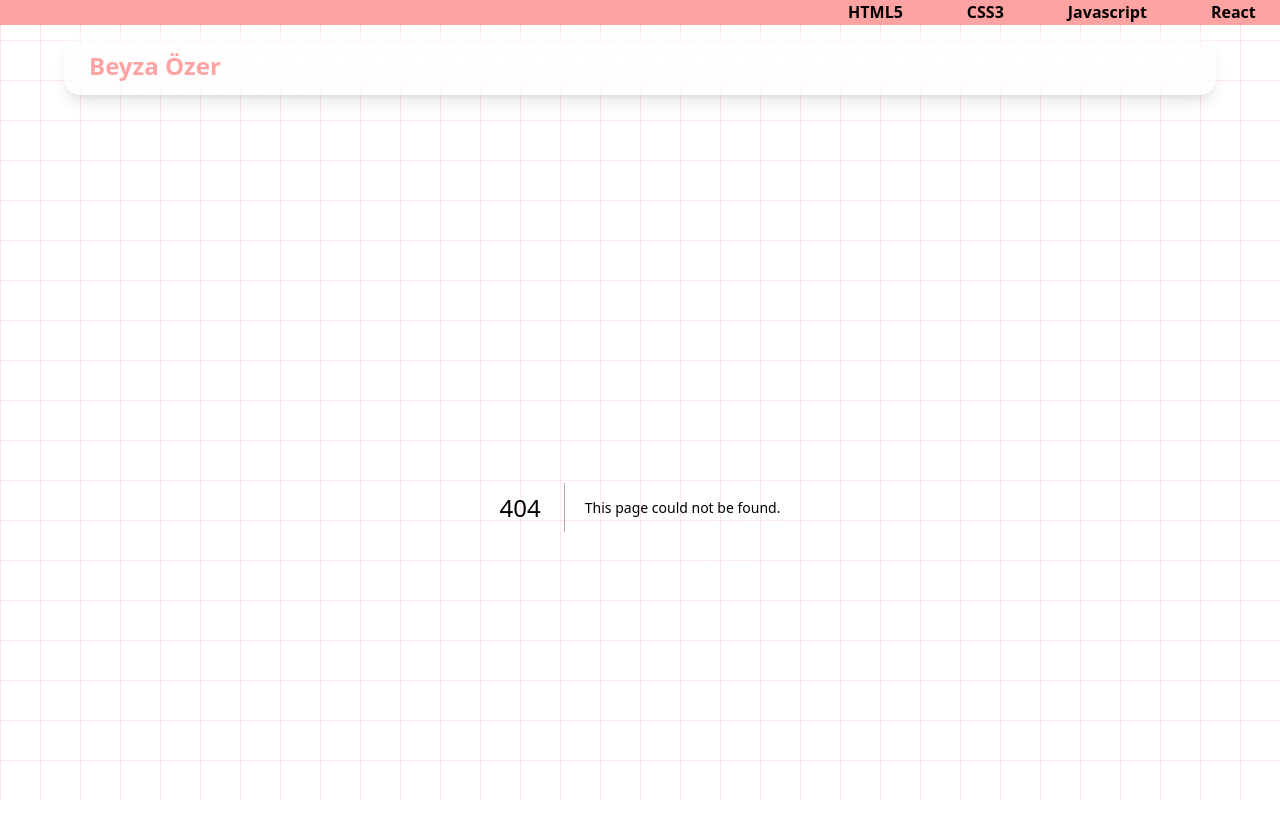
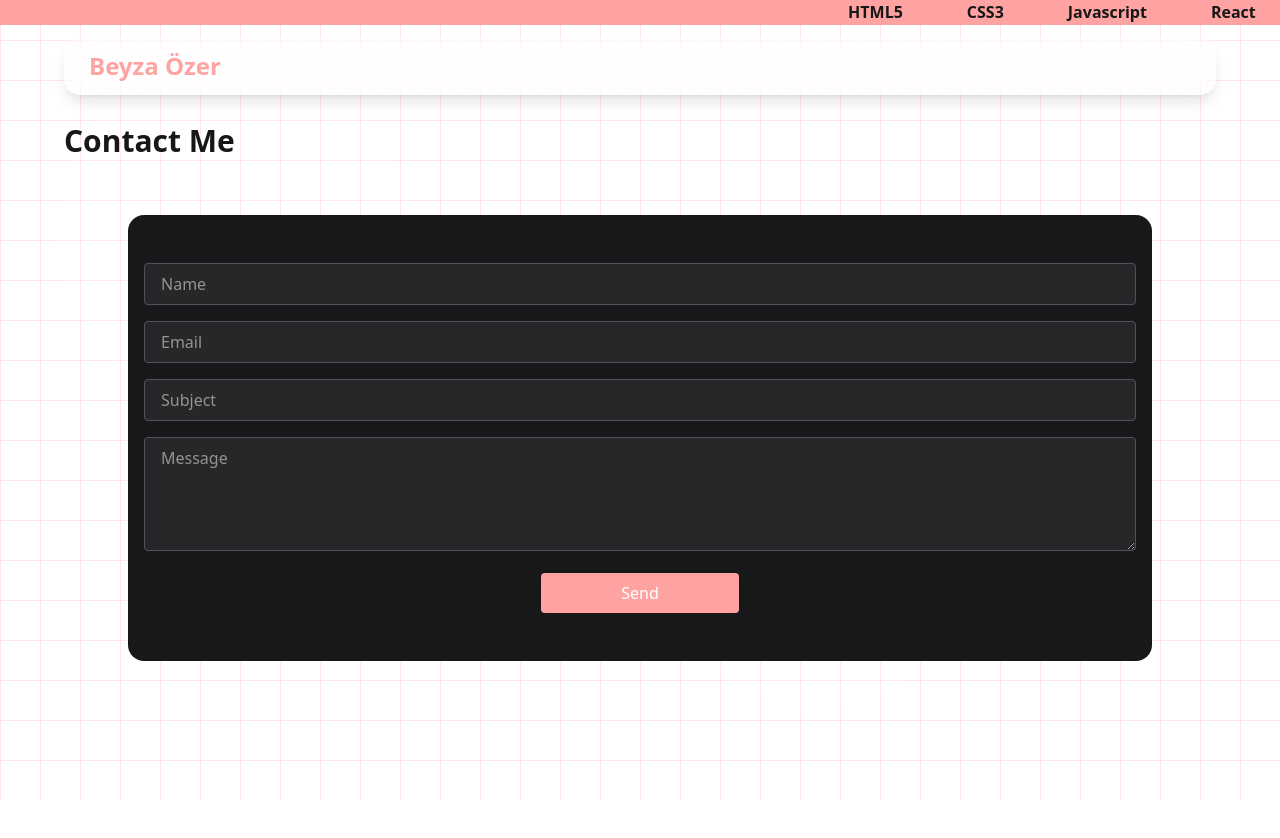
Before and after one commit to beeyzaozer/personal-portfolio, a Next.js app in the folder personal-portfolio/: page /contact-me in a window 1280 px wide. Before the commit this address had no page. Shown: the top 838 px of the page. Built offline with nearby package versions, Linux system fonts and the light colour scheme.

Commit message:
feat: added contact form

```diff
--- a/personal-portfolio/app/about/page.tsx
+++ b/personal-portfolio/app/about/page.tsx
@@ -1,8 +1,32 @@
+import Chips from '@/components/Chips'
 import React from 'react'
 
 function AboutMe() {
   return (
-    <div>AboutMe</div>
+    <div className='max-w-6xl mx-auto mt-12'>
+      <h1 className='text-red-300 md:text-3xl text-2xl font-extrabold mb-4'>Hakkımda</h1>
+      <p className='bg-zinc-900 p-4 rounded-2xl background-blur-md border border-red-200'>Lorem ipsum dolor, sit amet consectetur adipisicing elit. Aspernatur iure atque blanditiis sint magni animi accusamus consequuntur? Iure esse, dicta doloribus beatae distinctio fugit commodi, id veniam ratione repellat suscipit!</p>
+      <h1 className='text-red-300 font-extrabold mb-4 mt-12 md:text-3xl text-2xl'>Kullandığım Teknolojiler</h1>
+      <div className='grid grid-col-1 sm:grid-cols-2 gap-4'>
+        <div className='flex flex-wrap items-center jusitfy-between gap-2 bg-zinc-900 p-4 rounded-2xl background-blur-md border border-red-200'>
+          <Chips />
+          <Chips />
+          <Chips />
+          <Chips />
+          <Chips />
+          <Chips />
+          <Chips />
+        </div>
+        <div className='flex flex-wrap items-center jusitfy-between gap-2 bg-zinc-900 p-4 rounded-2xl background-blur-md border border-red-200'>
+          <Chips />
+          <Chips />
+          <Chips />
+          <Chips />
+          <Chips />
+          <Chips />
+        </div>
+      </div>
+    </div>
   )
 }
 
--- a/personal-portfolio/app/connect-me/page.tsx
+++ /dev/null
@@ -1,7 +0,0 @@
-function ConnectMe() {
-  return (
-    <div>ConnectMe</div>
-  )
-}
-
-export default ConnectMe
--- /dev/null
+++ b/personal-portfolio/app/contact-me/page.tsx
@@ -0,0 +1,96 @@
+'use client';
+
+import { useForm } from "react-hook-form";
+import { z } from "zod";
+import { zodResolver } from "@hookform/resolvers/zod";
+
+const formSchema = z.object({
+  name: z.string().min(1, "Name is required"),
+  email: z.string().email("Invalid email"),
+  subject: z.string().min(1, "Subject is required"),
+  message: z.string().min(10, "Message must be at least 10 characters"),
+});
+
+type FormData = z.infer<typeof formSchema>;
+
+export default function ContactForm() {
+  const {
+    register,
+    handleSubmit,
+    formState: { errors, isSubmitting },
+    reset
+  } = useForm<FormData>({
+    resolver: zodResolver(formSchema),
+  });
+
+  const onSubmit = async (data: FormData) => {
+    console.log(data);
+    reset();
+  };
+
+  return (
+   <div className="max-w-6xl mx-auto">
+     <h2 className="text-3xl font-bold mb-4 mt-4">Contact Me</h2>
+    <section className="max-w-5xl mx-auto px-4 py-12 text-white bg-zinc-900 rounded-2xl mt-14">
+      {/* <div className="mb-10">
+        <h2 className="text-3xl font-bold mb-4">Contact Me</h2>
+        <p className="text-gray-400 mb-2">yeg2799@gmail.com</p>
+        <div className="flex gap-4 mt-2">
+          <a href="#" target="_blank"><Github /></a>
+          <a href="#" target="_blank"><Linkedin /></a>
+          <a href="#" target="_blank"><Instagram /></a>
+        </div>
+      </div> */}
+
+
+
+      <form onSubmit={handleSubmit(onSubmit)} className="grid gap-4">
+        <div>
+          <input
+            {...register("name")}
+            placeholder="Name"
+            className="w-full px-4 py-2 bg-zinc-800 border border-zinc-600 rounded"
+          />
+          {errors.name && <p className="text-red-500 text-sm mt-1">{errors.name.message}</p>}
+        </div>
+
+        <div>
+          <input
+            {...register("email")}
+            placeholder="Email"
+            className="w-full px-4 py-2 bg-zinc-800 border border-zinc-600 rounded"
+          />
+          {errors.email && <p className="text-red-500 text-sm mt-1">{errors.email.message}</p>}
+        </div>
+
+        <div>
+          <input
+            {...register("subject")}
+            placeholder="Subject"
+            className="w-full px-4 py-2 bg-zinc-800 border border-zinc-600 rounded"
+          />
+          {errors.subject && <p className="text-red-500 text-sm mt-1">{errors.subject.message}</p>}
+        </div>
+
+        <div>
+          <textarea
+            {...register("message")}
+            placeholder="Message"
+            rows={4}
+            className="w-full px-4 py-2 bg-zinc-800 border border-zinc-600 rounded"
+          />
+          {errors.message && <p className="text-red-500 text-sm mt-1">{errors.message.message}</p>}
+        </div>
+
+        <button
+          type="submit"
+          disabled={isSubmitting}
+          className="bg-red-300 hover:bg-red-300/90 text-white py-2 rounded disabled:opacity-50 p-20 mx-auto"
+        >
+          {isSubmitting ? "Sending..." : "Send"}
+        </button>
+      </form>
+    </section>
+   </div>
+  );
+}
--- a/personal-portfolio/app/page.tsx
+++ b/personal-portfolio/app/page.tsx
@@ -1,13 +1,15 @@
+import ContactMe from "@/components/ContactMe";
 import ProfilePhoto from "@/components/ProfilePhoto";
 
 export default function Home() {
   return (
-    <div className="z-10 relative flex flex-col items-center justify-start min-h-screen px-4 py-16">
+    <div className="z-10 relative flex flex-col items-center justify-start px-4 py-16">
       <ProfilePhoto />
       <div className="h-6 sm:h-8 md:h-12" />
       <h1 className="text-xl sm:text-3xl md:text-5xl font-bold text-center mb-4 pixel typing max-w-[90vw] sm:max-w-[80vw] md:max-w-[60vw] leading-tight">
-        Frontend Developer.
+        Frontend Developer
       </h1>
+      <ContactMe />
     </div>
   );
 }
--- /dev/null
+++ b/personal-portfolio/components/ContactMe.tsx
@@ -0,0 +1,26 @@
+import SocialMedia from "./SocialMedia";
+
+type SocialMedias = {
+  title: string;
+  description: string;
+};
+
+const socialMedias: SocialMedias[] = [
+  { title: "Linkedin", description: "beeyzaozer" },
+  { title: "Github", description: "Beyza Özer" },
+  { title: "Email", description: "beeyzaozer@gmail.com" },
+];
+
+function ContactMe() {
+  return (
+    <div>
+      <div className="grid sm:grid-cols-1 md:grid-cols-3 gap-12 mt-6">
+        {socialMedias.map((socialMedia, index) => (
+          <SocialMedia key={index} socialMedia={socialMedia} />
+        ))}
+      </div>
+    </div>
+  );
+}
+
+export default ContactMe;
--- a/personal-portfolio/components/Navbar.tsx
+++ b/personal-portfolio/components/Navbar.tsx
@@ -7,7 +7,7 @@ const navItems = [
   { href: '/', label: 'Ana Sayfa' },
   { href: '/about', label: 'Hakkımda' },
   { href: '/projects', label: 'Projeler' },
-  { href: '/contact', label: 'İletişim' },
+  { href: '/contact-me', label: 'İletişim' },
 ];
 
 export default function Navbar() {
--- /dev/null
+++ b/personal-portfolio/components/SocialMedia.tsx
@@ -0,0 +1,31 @@
+import { Mail, Linkedin, Github } from 'lucide-react';
+import { JSX } from 'react';
+
+type CardProps = {
+  socialMedia: {
+    title: string;
+    description: string;
+  };
+};
+
+function SocialMedia({ socialMedia }: CardProps) {
+  const iconMap: Record<string, JSX.Element> = {
+    Linkedin: <Linkedin />,
+    Github: <Github />,
+    Email: <Mail />,
+  };
+
+  const Icon = iconMap[socialMedia.title] || <Mail />;
+
+  return (
+    <div className="flex items-center gap-4 border-2 border-red-200 bg-zinc-900 rounded-2xl px-3 py-2">
+      <div className="bg-red-300 p-2 rounded-xl">{Icon}</div>
+      <div className="flex flex-col items-start">
+        <h4 className="text-red-300 font-bold">{socialMedia.title}</h4>
+        <p>{socialMedia.description}</p>
+      </div>
+    </div>
+  );
+}
+
+export default SocialMedia;
--- a/personal-portfolio/package.json
+++ b/personal-portfolio/package.json
@@ -9,10 +9,13 @@
     "lint": "next lint"
   },
   "dependencies": {
+    "@hookform/resolvers": "^5.1.1",
     "lucide-react": "^0.511.0",
     "next": "15.3.2",
     "react": "^19.0.0",
-    "react-dom": "^19.0.0"
+    "react-dom": "^19.0.0",
+    "react-hook-form": "^7.57.0",
+    "zod": "^3.25.61"
   },
   "devDependencies": {
     "@eslint/eslintrc": "^3",
```
Also changed, not shown: 1 other file (tests, documents, lock files or other folders).
